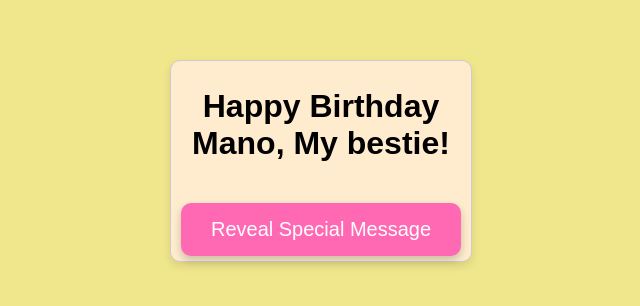
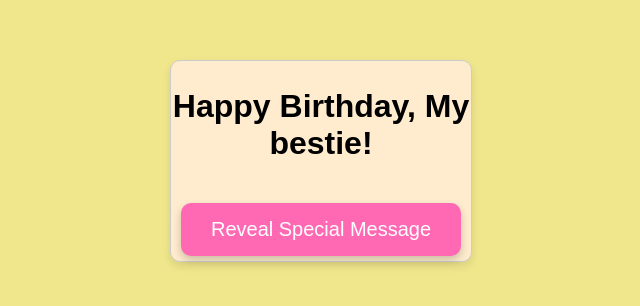
Before and after one commit to sajad-saleem/Happy-Birthday, a plain HTML site: page index.html in a window 1280 px wide. Shown: the part 250-556 px from the top of the page, without its empty margins (320-960 px from the left). Drawn offline with Linux system fonts and the light colour scheme.

Commit message:
Update index.html

```diff
--- a/index.html
+++ b/index.html
@@ -103,7 +103,7 @@
     <div class="container">
         <div class="card" id="birthdayCard">
             <div class="front">
-                <h1>Happy Birthday Mano, My bestie!</h1>
+                <h1>Happy Birthday, My bestie!</h1>
                 <button class="reveal-button" onclick="openCard()">Reveal Special Message</button>
             </div>
             <div class="back">
```
